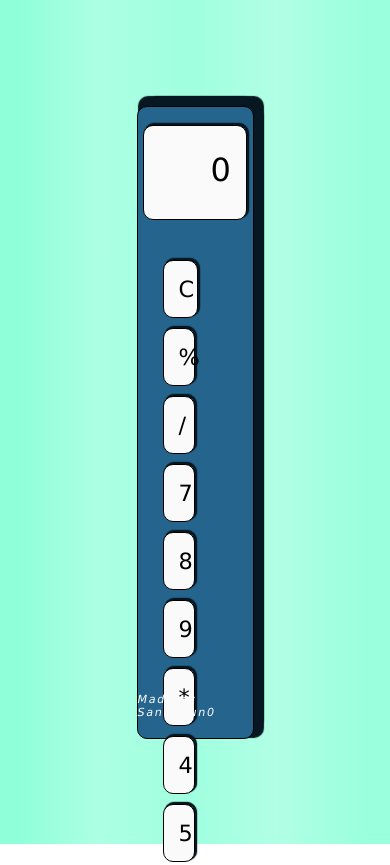
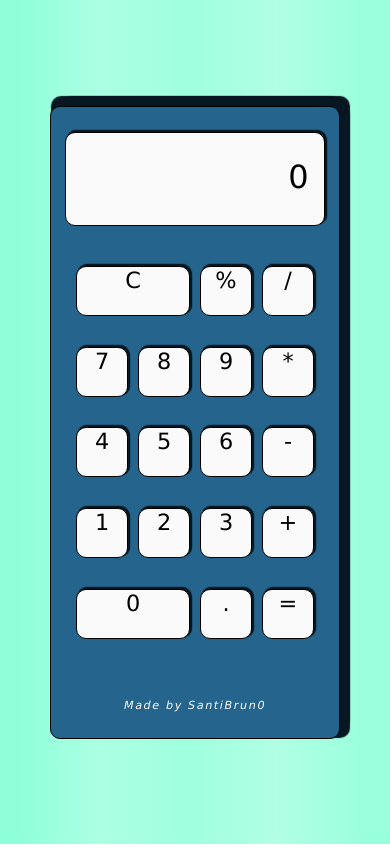
Before and after one commit to SantiBrun0/Project-CalculatorJS, a plain HTML site: page index.html in a window 390 px wide. Shown: the top 865 px of the page. After the commit the page ends 844 px from the top, so only its background shows below. Drawn offline with Linux system fonts and the light colour scheme.

Commit message:
responsive

```diff
--- a/index.css
+++ b/index.css
@@ -87,3 +87,28 @@ body {
 .large-button {
     width: 47.2%;
 }
+
+
+@media (max-width: 1350px) {
+    .calculator {
+        min-width: 500px;
+        min-height: 540px;
+    }
+}
+
+@media (max-width: 590px) {
+    .calculator {
+        min-width: 290px;
+        min-height: 470px;
+    }
+
+    .keypad-button {
+        width: 52px;
+        height: 50px;
+        padding: 0;
+    }
+
+    .large-button {
+        width: 114px;
+    }
+}
```
